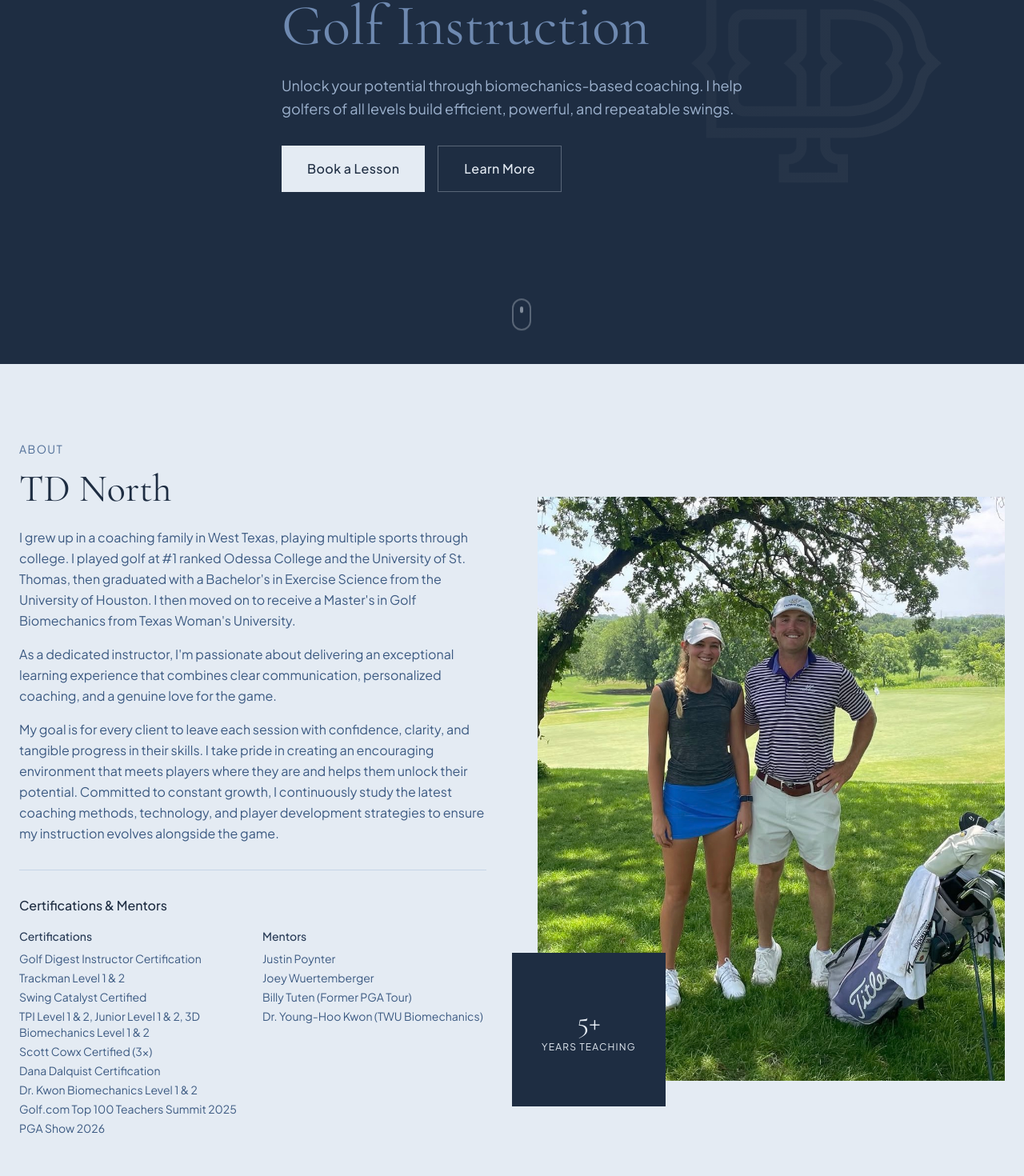
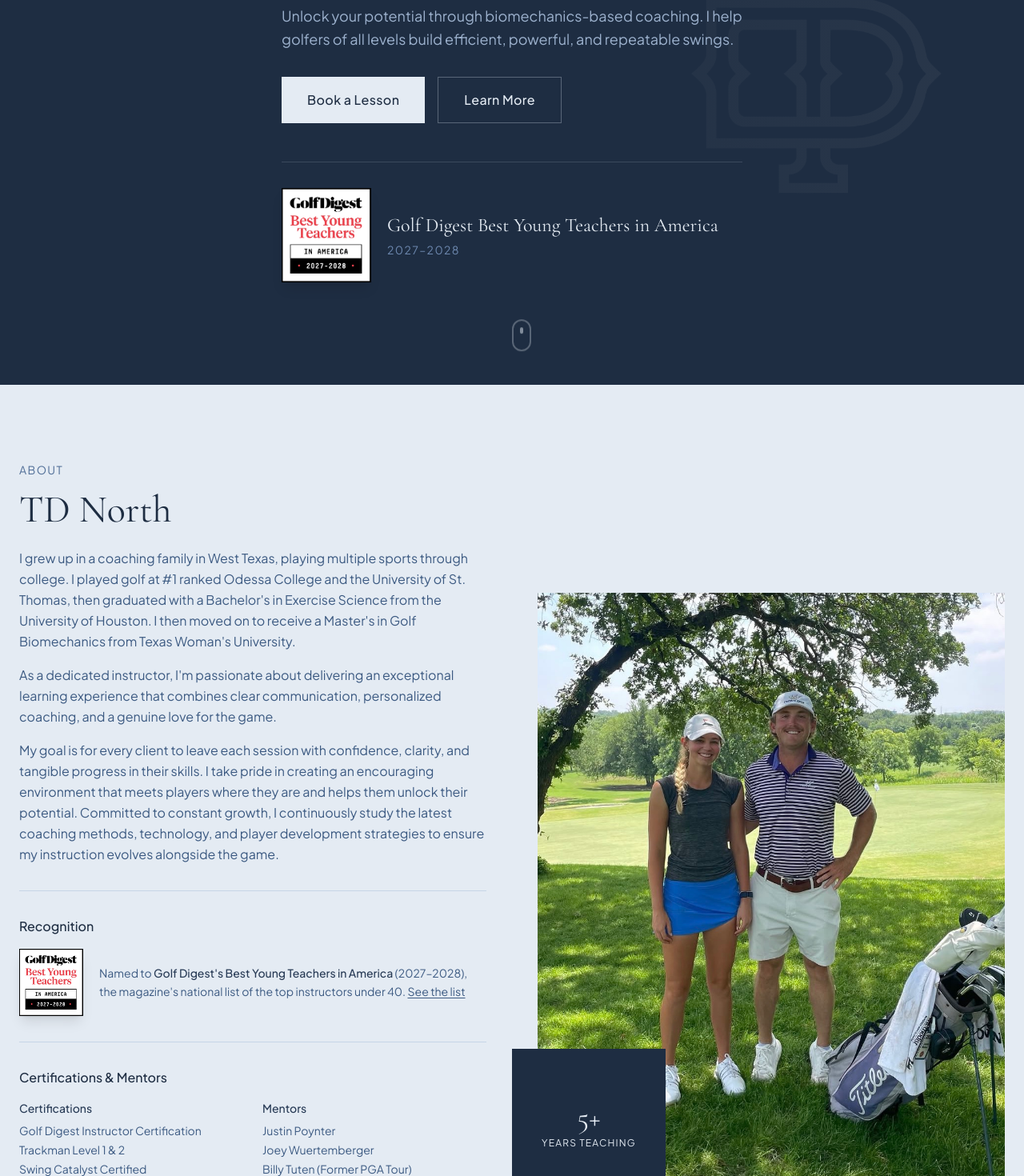
Before and after one commit to tdnorthgolf-afk/tdnorthgolf-website, a React (Vite) app: page / in a window 1280 px wide. Shown: the part 345-1815 px from the top of the page at 80% size. Built offline with nearby package versions, Linux system fonts and the light colour scheme.

Commit message:
Add Golf Digest Best Young Teachers 2027-2028 badge to hero and About
Co-Authored-By: Claude Opus 5.5 <noreply@anthropic.com>
Claude-Session: https://claude.ai/code/session_012FP3PEq8kDw1d3UqQnSuhq

```diff
--- a/index.html
+++ b/index.html
@@ -5,7 +5,7 @@
     <link rel="icon" type="image/png" href="/Images/IMG_1314.png" />
     <meta name="viewport" content="width=device-width, initial-scale=1.0" />
     <title>TD North Golf | Science-Driven Golf Instruction in Fort Worth, TX</title>
-    <meta name="description" content="Unlock your potential through biomechanics-based golf coaching with TD North at Mira Vista Country Club in Fort Worth, Texas." />
+    <meta name="description" content="Golf Digest Best Young Teacher (2027–2028) TD North offers biomechanics-based golf coaching at Mira Vista Country Club in Fort Worth, Texas." />
     <link rel="preconnect" href="https://fonts.googleapis.com">
     <link rel="preconnect" href="https://fonts.gstatic.com" crossorigin>
     <link href="https://fonts.googleapis.com/css2?family=Cormorant+Garamond:wght@400;500;600&family=Plus+Jakarta+Sans:wght@400;500;600&display=swap" rel="stylesheet">
--- a/src/App.jsx
+++ b/src/App.jsx
@@ -12,7 +12,37 @@ const IMAGES = {
   juniorPair: "/Images/IMG_0358.jpeg",
   juniorTeam: "/Images/IMG_5185.jpeg",
   juniorPatio: "/Images/IMG_1675.jpeg",
+  // Golf Digest Best Young Teachers in America 2027-2028 honoree badge
+  gdBadgeWebp: "/Images/golf-digest-best-young-teachers-2027-2028.webp",
+  gdBadgePng: "/Images/golf-digest-best-young-teachers-2027-2028.png",
 };
+
+const GOLF_DIGEST_BYT_URL =
+  "https://www.golfdigest.com/story/best-young-teachers-in-america-rising-stars-golf-instruction";
+
+// Golf Digest badge, linked to the published list so visitors can verify it
+function GolfDigestBadge({ className = "" }) {
+  return (
+    <a
+      href={GOLF_DIGEST_BYT_URL}
+      target="_blank"
+      rel="noopener noreferrer"
+      aria-label="Golf Digest Best Young Teachers in America 2027–2028 (opens GolfDigest.com)"
+      className={`block shrink-0 transition-transform hover:-translate-y-0.5 ${className}`}
+    >
+      <picture>
+        <source srcSet={IMAGES.gdBadgeWebp} type="image/webp" />
+        <img
+          src={IMAGES.gdBadgePng}
+          alt="Golf Digest Best Young Teachers in America 2027–2028"
+          width="600"
+          height="634"
+          className="w-full h-auto shadow-lg"
+        />
+      </picture>
+    </a>
+  );
+}
 
 const NAV_ITEMS = [
   { id: "home", label: "Home" },
@@ -186,6 +216,18 @@ function HeroSection({ onNavigate }) {
               Learn More
             </button>
           </div>
+
+          <div className="mt-12 pt-8 border-t border-navy-100/15 flex items-center gap-5">
+            <GolfDigestBadge className="w-24 md:w-28" />
+            <div>
+              <p className="text-navy-100 font-serif text-xl md:text-2xl leading-snug">
+                Golf Digest Best Young Teachers in America
+              </p>
+              <p className="text-navy-400 text-sm tracking-widest uppercase mt-1">
+                2027–2028
+              </p>
+            </div>
+          </div>
         </div>
       </div>
 
@@ -220,6 +262,24 @@ function AboutSection() {
               <p>
                 My goal is for every client to leave each session with confidence, clarity, and tangible progress in their skills. I take pride in creating an encouraging environment that meets players where they are and helps them unlock their potential. Committed to constant growth, I continuously study the latest coaching methods, technology, and player development strategies to ensure my instruction evolves alongside the game.
               </p>
+            </div>
+
+            <div className="mt-8 pt-8 border-t border-navy-200">
+              <h3 className="font-medium text-navy-900 mb-4">Recognition</h3>
+              <div className="flex items-center gap-5">
+                <GolfDigestBadge className="w-20" />
+                <p className="text-sm text-navy-600 leading-relaxed">
+                  Named to <span className="font-medium text-navy-800">Golf Digest's Best Young Teachers in America</span> (2027–2028), the magazine's national list of the top instructors under 40.{" "}
+                  <a
+                    href={GOLF_DIGEST_BYT_URL}
+                    target="_blank"
+                    rel="noopener noreferrer"
+                    className="underline underline-offset-2 hover:text-navy-900"
+                  >
+                    See the list
+                  </a>
+                </p>
+              </div>
             </div>
 
             <div className="mt-8 pt-8 border-t border-navy-200">
```
Also changed, not shown: public/Images/golf-digest-best-young-teachers-2027-2028.png (added), public/Images/golf-digest-best-young-teachers-2027-2028.webp (added).
